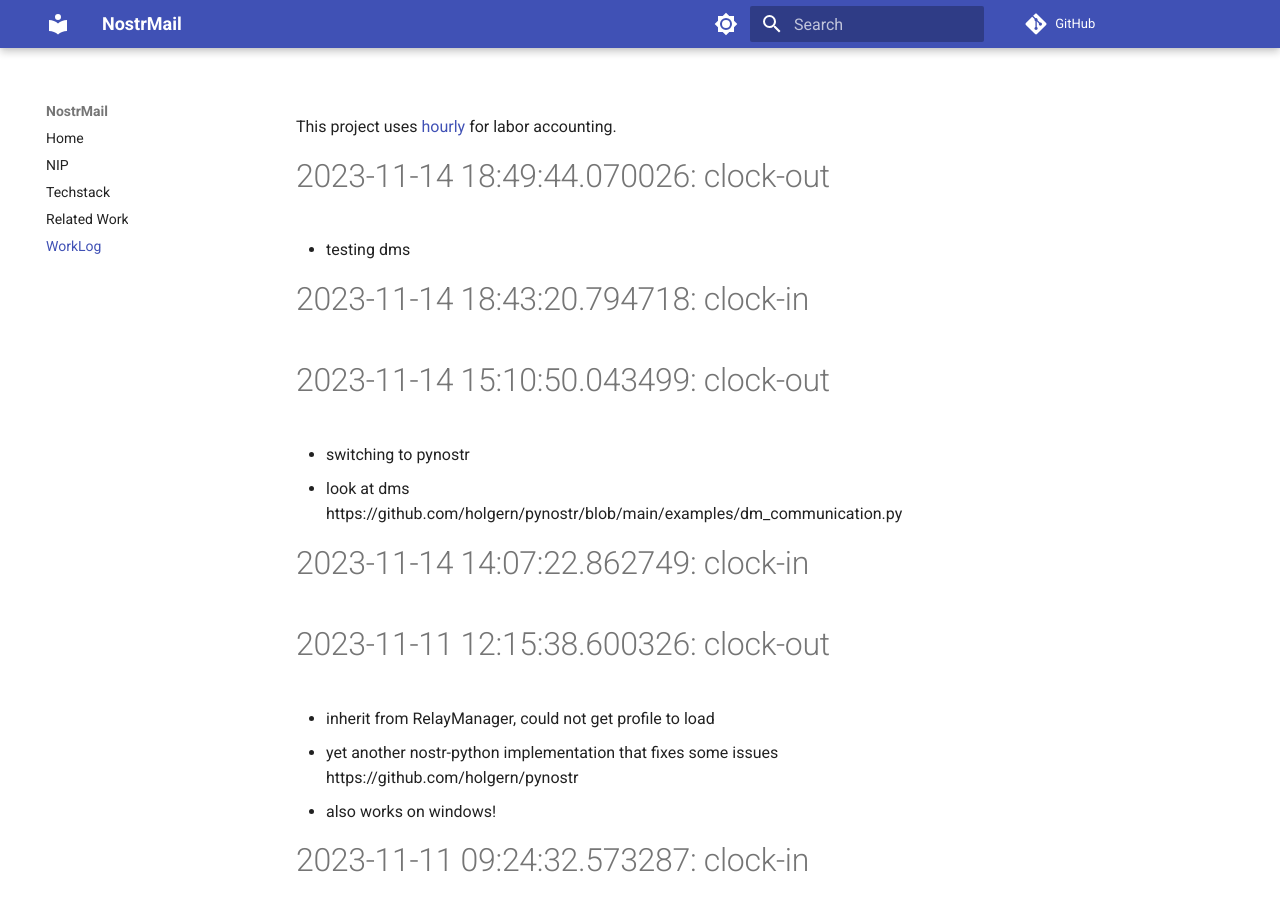
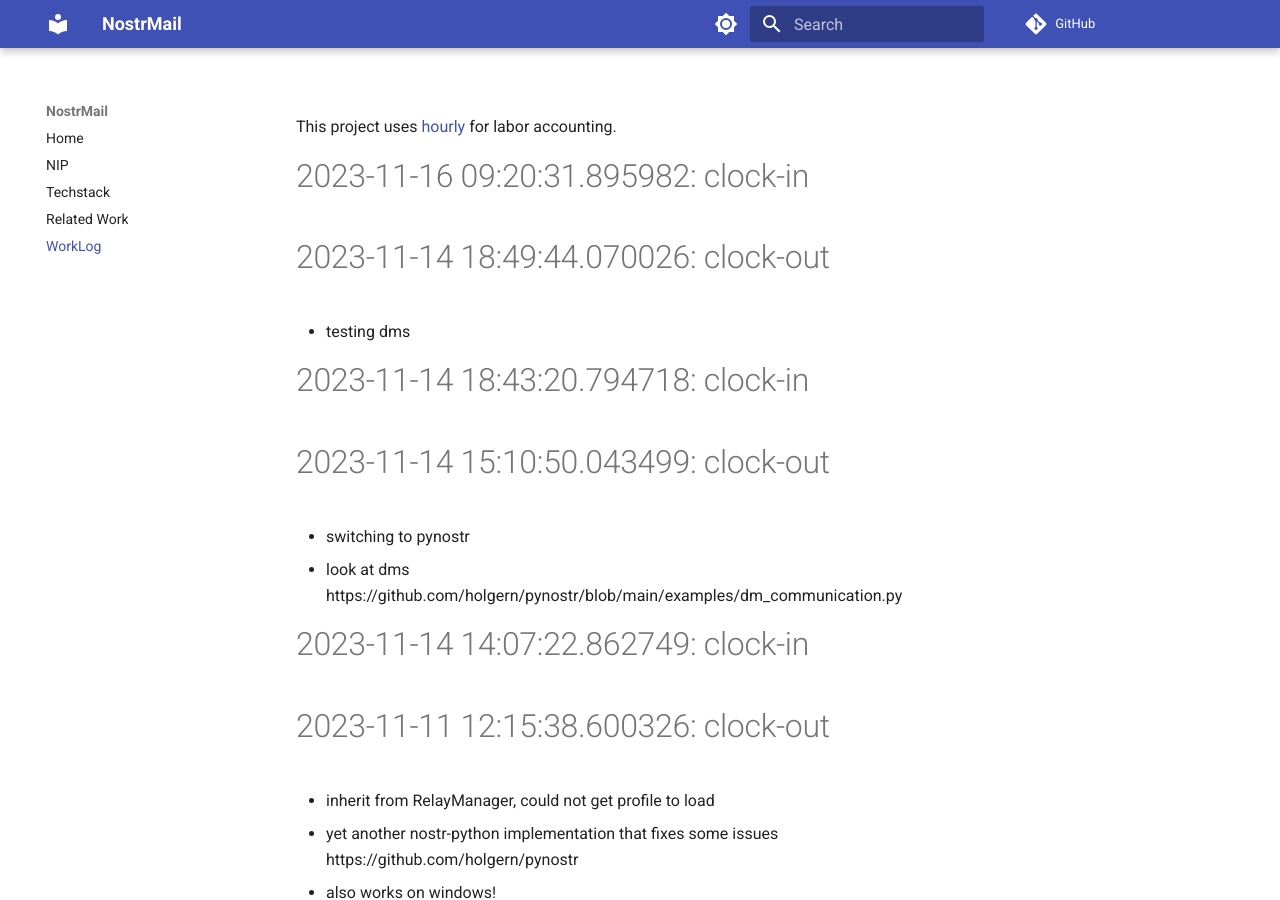
Before and after one commit to asherp/nostr-mail, an MkDocs documentation site: the page built from docs/WorkLog.md, in a window 1280 px wide and 900 px high. Built offline with MkDocs 1.6.1 and Material for MkDocs 9.7.7, drawn with Linux system fonts in a browser that asks for light colours; comment, search, counter and statistics services are not loaded.

Commit message:
clock-in

```diff
--- a/WorkLog.md
+++ b/WorkLog.md
@@ -1,3 +1,6 @@
+
+# 2023-11-16 09:20:31.895982: clock-in
+
 # 2023-11-14 18:49:44.070026: clock-out
 
 * testing dms
```
